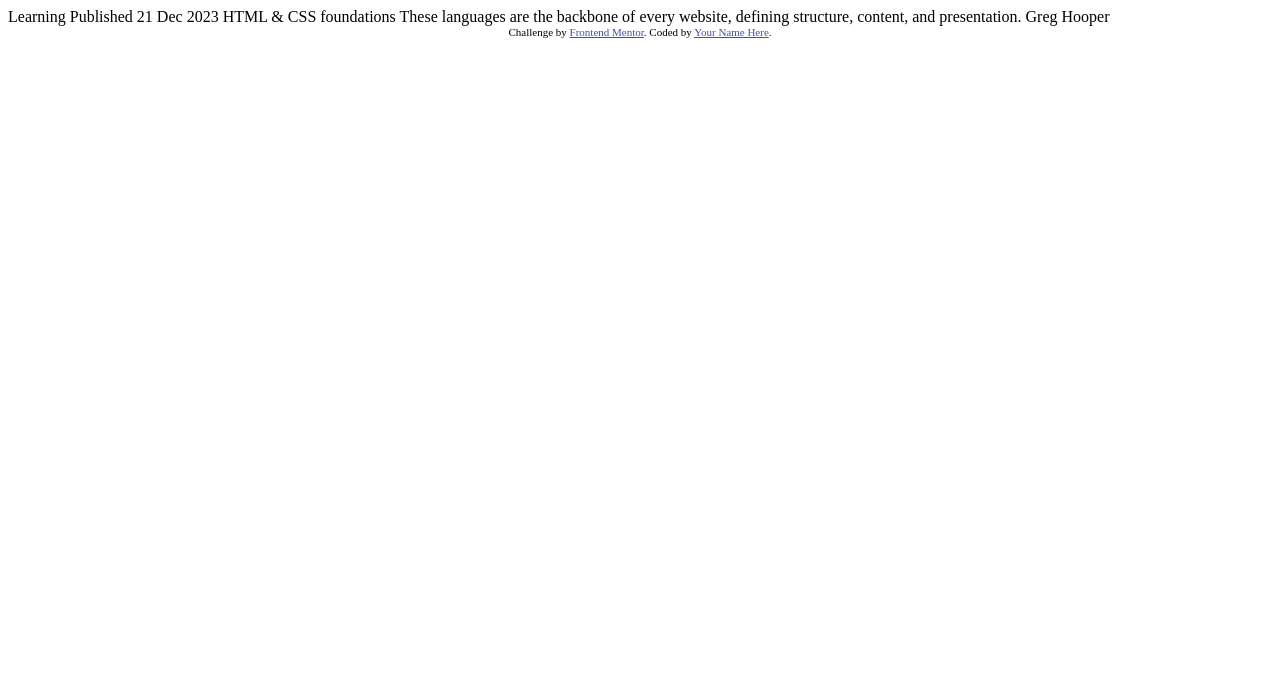
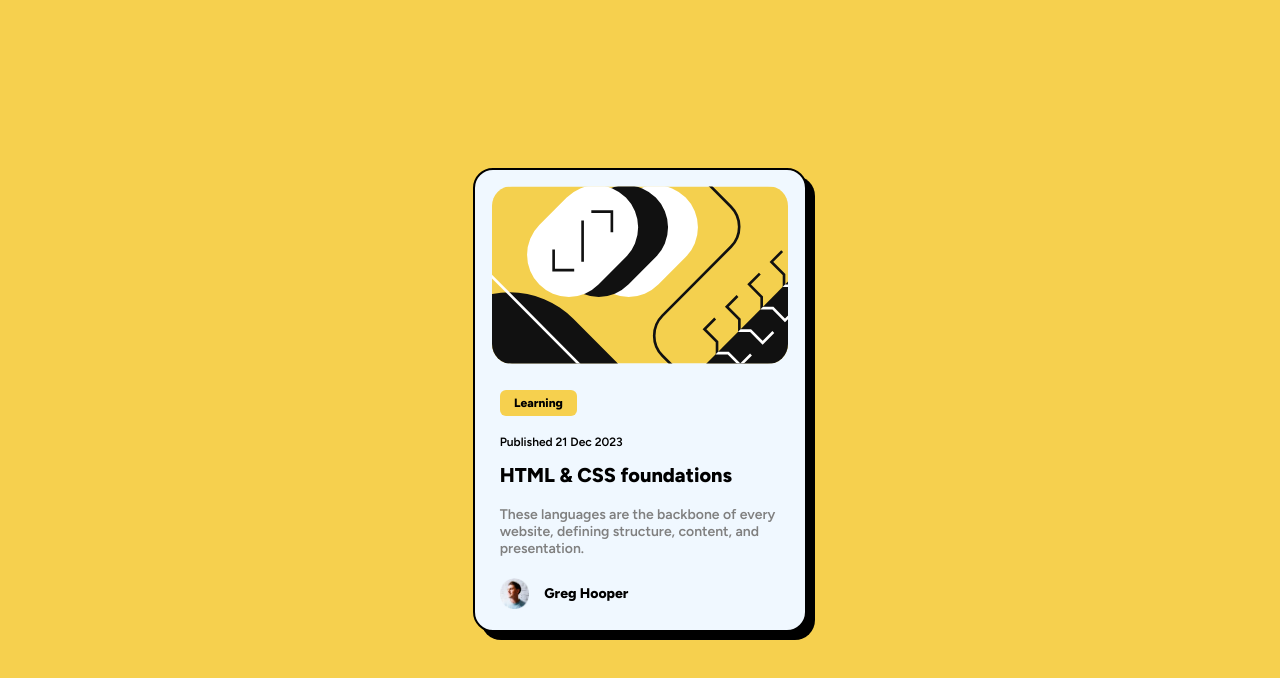
Before and after one commit to edgarmbellol/blog-card, a plain HTML site: page index.html in a window 1280 px wide. Drawn offline with Linux system fonts and the light colour scheme.

Commit message:
card finalizada

```diff
--- a/index.html
+++ b/index.html
@@ -1,34 +1,35 @@
 <!DOCTYPE html>
 <html lang="en">
-<head>
-  <meta charset="UTF-8">
-  <meta name="viewport" content="width=device-width, initial-scale=1.0"> <!-- displays site properly based on user's device -->
-
-  <link rel="icon" type="image/png" sizes="32x32" href="./assets/images/favicon-32x32.png">
-
-  <title>Frontend Mentor | Blog preview card</title>
-
-  <!-- Feel free to remove these styles or customise in your own stylesheet 👍 -->
-  <style>
-    .attribution { font-size: 11px; text-align: center; }
-    .attribution a { color: hsl(228, 45%, 44%); }
-  </style>
-</head>
-<body>
-
-  Learning
-
-  Published 21 Dec 2023
-
-  HTML & CSS foundations
-
-  These languages are the backbone of every website, defining structure, content, and presentation.
-
-  Greg Hooper
-
-  <div class="attribution">
-    Challenge by <a href="https://www.frontendmentor.io?ref=challenge" target="_blank">Frontend Mentor</a>.
-    Coded by <a href="#">Your Name Here</a>.
-  </div>
-</body>
+  <head>
+    <meta charset="UTF-8" />
+    <meta name="viewport" content="width=device-width, initial-scale=1.0" />
+    <link rel="stylesheet" href="style.css" />
+    <link rel="preconnect" href="https://fonts.googleapis.com">
+<link rel="preconnect" href="https://fonts.gstatic.com" crossorigin>
+<link href="https://fonts.googleapis.com/css2?family=Figtree:wght@600;800&display=swap" rel="stylesheet">
+    <title>Blog card</title>
+  </head>
+  <body>
+    <main>
+      <div class="card">
+        <img class="card-img-principal"
+          src="assets/images/illustration-article.svg"
+          alt="imagen principal"
+        />
+        <div class="card-img-text">
+          <div>Learning</div>
+          <span>Published 21 Dec 2023</span>
+        </div>
+        <h1>HTML & CSS foundations</h1>
+        <p>
+          These languages are the backbone of every website, defining structure,
+          content, and presentation.
+        </p>
+        <div class="name-creator">
+          <img src="assets/images/image-avatar.webp" alt="foto perfil" />
+          <p>Greg Hooper</p>
+        </div>
+      </div>
+    </main>
+  </body>
 </html>
--- /dev/null
+++ b/style.css
@@ -0,0 +1,87 @@
+body{
+    margin: 0;
+    padding: 0;
+}
+
+main{
+    background-color: #F6D04E;
+    width: 100vw;
+    height: 100vh;
+    display: flex;
+    align-items: center;
+    justify-content: center;
+}
+
+.card{
+    margin: 0;
+    width: 330px;
+    height: 460px;
+    background-color: aliceblue;
+    border: 2px solid black;
+    border-radius: 20px;
+    overflow: hidden;
+    display: flex;
+    flex-direction: column;
+    align-items: center;
+    box-shadow: 8px 8px 0 black
+}
+.card-img-principal{
+    max-width: 90%;
+    height: auto;
+    border-radius: 20px;
+    margin-top: 16px;
+    margin-bottom: 16px;
+}
+.card-img-text{
+    width: 90%;
+    margin-left: 5%;
+}
+.card-img-text div{
+    background-color: #F6D04E;
+    width: 22%;
+    border-radius: 6px;
+    padding: 6px;
+    text-align: center;
+    font-family: 'Figtree', sans-serif;
+    font-weight: 900;
+    font-size: 12px;
+    margin-top: 10px;
+    margin-bottom: 16px;
+}
+.card-img-text span{
+    font-size: 12px;
+    font-family: 'Figtree', sans-serif;
+    font-weight: 600;
+}
+.card h1{
+    width: 90%;
+    margin-left: 5%;
+    font-size: 20px;
+    font-family: 'Figtree', sans-serif;
+    font-weight: 800;
+    margin-bottom: 5px;
+}
+.card p{
+    width: 90%;
+    margin-left: 5%;
+    font-size: 14px;
+    font-family: 'Figtree', sans-serif;
+    font-weight: 100;
+    margin-bottom: 14px;
+    color: hsl(0, 0%, 50%);
+}
+.name-creator{
+    width: 90%;
+    display: flex;
+    margin-left: 5%;
+    align-items: center;
+}
+.name-creator img{
+    width: 10%;
+    height: auto;
+}
+.name-creator p{
+    color: black;
+    font-family: 'Figtree', sans-serif;
+    font-weight: 800;
+}
```
Also changed, not shown: 2 other files.
